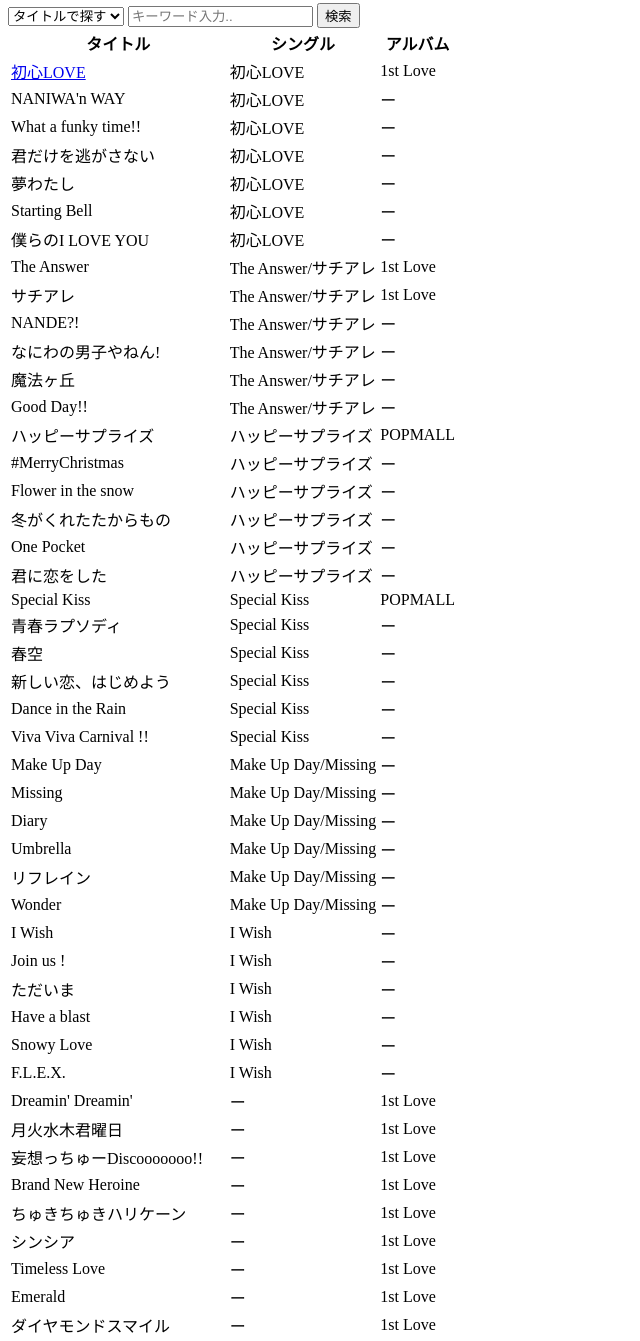
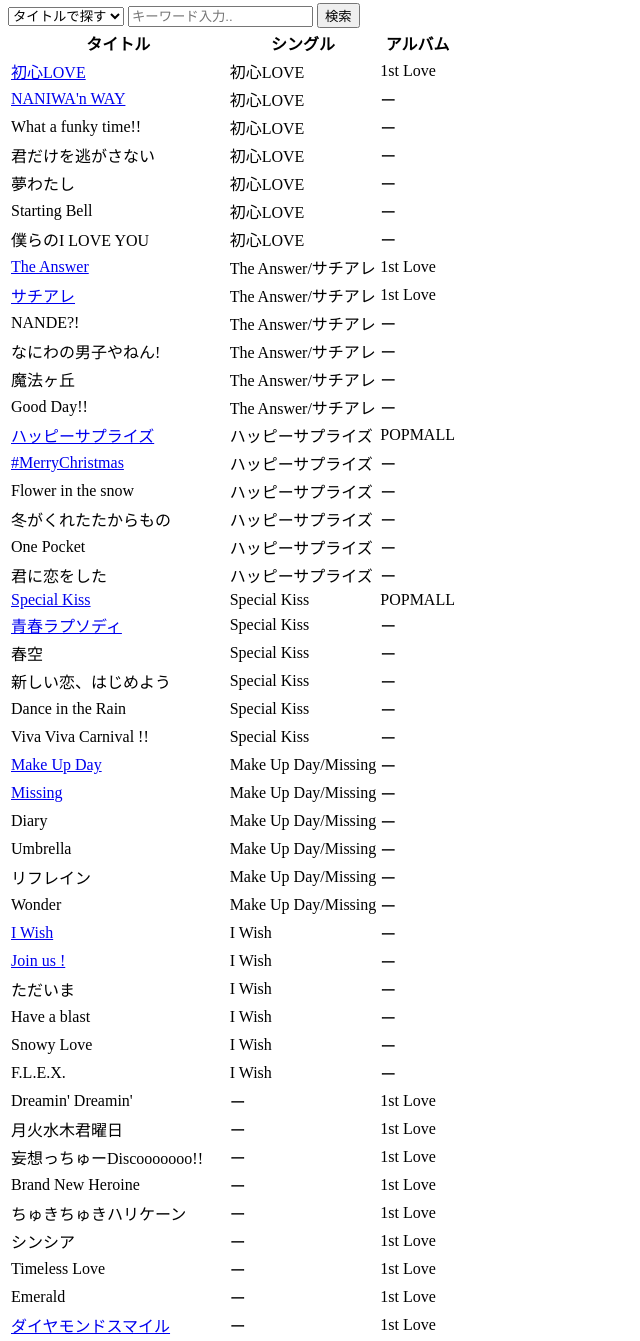
Before and after one commit to YsasaPanda216/searchNaniwasong, a plain HTML site: page index.html in a window 1280 px wide. Shown: the part 86-1427 px from the top of the page, without its empty margins (0-640 px from the left). Drawn offline with Linux system fonts and the light colour scheme.

Commit message:
Update index.html

```diff
--- a/index.html
+++ b/index.html
@@ -26,7 +26,7 @@
     <td>1st Love</td>
   </tr>
   <tr>
-    <td>NANIWA'n WAY</td>
+    <td><a href="https://www.youtube.com/watch?v=sHk8a3flepE&list=PLzGnTCRH7tlAfZ3KyQ-0t3jF-IUOq3jIM&index=6&pp=iAQB8AUB">NANIWA'n WAY</a></td>
     <td>初心LOVE</td>
     <td>ー</td>
   </tr>
@@ -56,12 +56,12 @@
     <td>ー</td>
   </tr>
   <tr>
-    <td>The Answer</td>
+    <td><a href="https://www.youtube.com/watch?v=8wCrYHNw0dI">The Answer</a></td>
     <td>The Answer/サチアレ</td>
     <td>1st Love</td>
   </tr>
   <tr>
-    <td>サチアレ</td>
+    <td><a href="https://www.youtube.com/watch?v=5VpK2Edk2Cw">サチアレ</a></td>
     <td>The Answer/サチアレ</td>
     <td>1st Love</td>
   </tr>
@@ -86,12 +86,12 @@
     <td>ー</td>
   </tr>
   <tr>
-    <td>ハッピーサプライズ</td>
+    <td><a href="https://www.youtube.com/watch?v=90FhT0I0g7w">ハッピーサプライズ</a></td>
     <td>ハッピーサプライズ</td>
     <td>POPMALL</td>
   </tr>
   <tr>
-    <td>#MerryChristmas</td>
+    <td><a href="https://www.youtube.com/watch?v=nyGrDBh2Yyk&list=PLzGnTCRH7tlAfZ3KyQ-0t3jF-IUOq3jIM&index=11&pp=iAQB8AUB">#MerryChristmas</a></td>
     <td>ハッピーサプライズ</td>
     <td>ー</td>
   </tr>
@@ -116,12 +116,12 @@
     <td>ー</td>
   </tr>
   <tr>
-    <td>Special Kiss</td>
+    <td><a href="https://www.youtube.com/watch?v=X6qwcqtvPXk&list=PLzGnTCRH7tlAfZ3KyQ-0t3jF-IUOq3jIM&index=14&pp=iAQB8AUB">Special Kiss</a></td>
     <td>Special Kiss</td>
     <td>POPMALL</td>
   </tr>
   <tr>
-    <td>青春ラプソディ </td>
+    <td><a href="https://www.youtube.com/watch?v=q2ekMmjvOZI&list=PLzGnTCRH7tlAfZ3KyQ-0t3jF-IUOq3jIM&index=15&pp=iAQB8AUB">青春ラプソディ</a></td>
     <td>Special Kiss</td>
     <td>ー</td>
   </tr>
@@ -146,12 +146,12 @@
     <td>ー</td>
   </tr>
   <tr>
-    <td>Make Up Day</td>
+    <td><a href="https://www.youtube.com/watch?v=0UfJLVmrChw&list=PLzGnTCRH7tlAfZ3KyQ-0t3jF-IUOq3jIM&index=20&pp=iAQB8AUB">Make Up Day</a></td>
     <td>Make Up Day/Missing </td>
     <td>ー</td>
   </tr>
   <tr>
-    <td>Missing</td>
+    <td><a href="https://www.youtube.com/watch?v=10vkpd2-wEk&list=PLzGnTCRH7tlAfZ3KyQ-0t3jF-IUOq3jIM&index=19&pp=iAQB8AUB">Missing</a></td>
     <td>Make Up Day/Missing</td>
     <td>ー</td>
   </tr>
@@ -176,12 +176,12 @@
     <td>ー</td>
   </tr>
   <tr>
-    <td>I Wish</td>
+    <td><a href="https://www.youtube.com/watch?v=78aFPj1CAxg&list=PLzGnTCRH7tlAfZ3KyQ-0t3jF-IUOq3jIM&index=21&pp=iAQB8AUB">I Wish</a></td>
     <td>I Wish</td>
     <td>ー</td>
   </tr>
   <tr>
-    <td>Join us !</td>
+    <td><a href="https://www.youtube.com/watch?v=1mp501VapgU&list=PLzGnTCRH7tlAfZ3KyQ-0t3jF-IUOq3jIM&index=22&pp=iAQB8AUB">Join us !</a></td>
     <td>I Wish</td>
     <td>ー</td>
   </tr>
@@ -246,7 +246,7 @@
     <td>1st Love</td>
   </tr>
   <tr>
-    <td>ダイヤモンドスマイル</td>
+    <td><a href="https://www.youtube.com/watch?v=uQx7Lmb-dcg&list=PLzGnTCRH7tlAfZ3KyQ-0t3jF-IUOq3jIM&index=4&pp=iAQB8AUB">ダイヤモンドスマイル</a></td>
     <td>ー</td>
     <td>1st Love</td>
   </tr>
@@ -296,7 +296,7 @@
     <td>1st Love</td>
   </tr>
   <tr>
-    <td>Poppin' Hoppin' Lovin'</td>
+    <td><a href="https://www.youtube.com/watch?v=8KXbNShp8rs&list=PLzGnTCRH7tlAfZ3KyQ-0t3jF-IUOq3jIM&index=17&pp=iAQB8AUB">Poppin' Hoppin' Lovin'</a></td>
     <td>ー</td>
     <td>POPMALL</td>
   </tr>
@@ -316,7 +316,7 @@
     <td>POPMALL</td>
   </tr>
   <tr>
-    <td>LAI-LA-LA</td>
+    <td><a href="https://www.youtube.com/watch?v=1s3BT6oXBaA&list=PLzGnTCRH7tlAfZ3KyQ-0t3jF-IUOq3jIM&index=18&pp=iAQB8AUB">LAI-LA-LA</a></td>
     <td>ー</td>
     <td>POPMALL</td>
   </tr>
```
